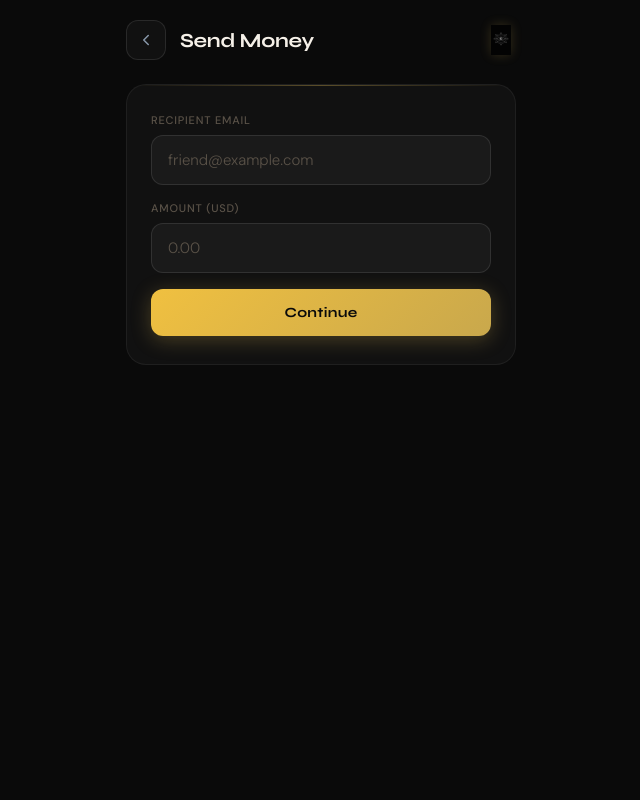
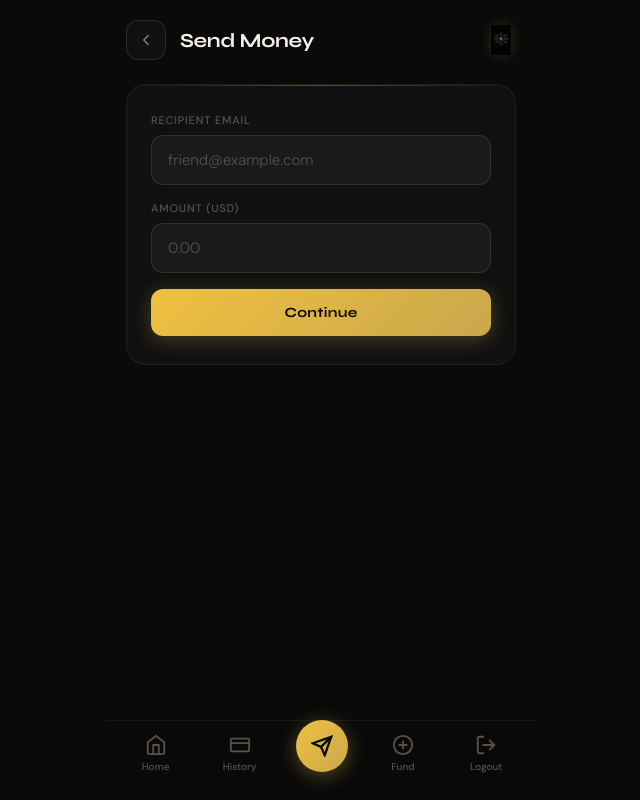
Before and after one commit to 0xfestac/festac-app, a plain HTML site: page frontend/send.html in a window 1280 px wide. Shown: the whole page, without its empty margins (319-959 px from the left). Drawn offline with Linux system fonts and the light colour scheme.

Commit message:
Update send.html

```diff
--- a/frontend/send.html
+++ b/frontend/send.html
@@ -5,21 +5,18 @@
   <title>Festac — Send Money</title>
   <meta name="viewport" content="width=device-width, initial-scale=1.0">
   <link rel="manifest" href="manifest.json">
-  <meta name="theme-color" content="#00e5a0">
+  <meta name="theme-color" content="#c9a84c">
   <link rel="stylesheet" href="css/style.css">
 </head>
 <body>
-  <div class="page">
+  <div class="page has-nav">
     <div class="page-header fade-up">
       <a href="dashboard.html" class="back-btn">
-        <svg width="18" height="18" viewBox="0 0 24 24" fill="none" stroke="#8898aa" stroke-width="2" stroke-linecap="round" stroke-linejoin="round">
-          <polyline points="15 18 9 12 15 6"/>
-        </svg>
+        <svg width="18" height="18" viewBox="0 0 24 24" fill="none" stroke="#8a7e6e" stroke-width="2" stroke-linecap="round"><polyline points="15 18 9 12 15 6"/></svg>
       </a>
       <h2>Send Money</h2>
       <img src="icon.png" class="page-logo" alt="Festac">
     </div>
-
     <div class="page-body">
       <div class="card fade-up">
         <div class="field">
@@ -34,6 +31,28 @@
       </div>
     </div>
   </div>
+
+  <nav class="bottom-nav">
+    <a href="dashboard.html" class="nav-item">
+      <svg viewBox="0 0 24 24" fill="none" stroke="#5a5248" stroke-width="2" stroke-linecap="round"><path d="M3 9l9-7 9 7v11a2 2 0 0 1-2 2H5a2 2 0 0 1-2-2z"/><polyline points="9 22 9 12 15 12 15 22"/></svg>
+      <span>Home</span>
+    </a>
+    <a href="transaction.html" class="nav-item">
+      <svg viewBox="0 0 24 24" fill="none" stroke="#5a5248" stroke-width="2" stroke-linecap="round"><rect x="2" y="5" width="20" height="14" rx="2"/><line x1="2" y1="10" x2="22" y2="10"/></svg>
+      <span>History</span>
+    </a>
+    <a href="send.html" class="nav-item-center">
+      <svg viewBox="0 0 24 24" fill="none" stroke="#0a0a0a" stroke-width="2.5" stroke-linecap="round"><line x1="22" y1="2" x2="11" y2="13"/><polygon points="22 2 15 22 11 13 2 9 22 2"/></svg>
+    </a>
+    <a href="fund.html" class="nav-item">
+      <svg viewBox="0 0 24 24" fill="none" stroke="#5a5248" stroke-width="2" stroke-linecap="round"><circle cx="12" cy="12" r="10"/><line x1="12" y1="8" x2="12" y2="16"/><line x1="8" y1="12" x2="16" y2="12"/></svg>
+      <span>Fund</span>
+    </a>
+    <button class="nav-item" onclick="logout()">
+      <svg viewBox="0 0 24 24" fill="none" stroke="#5a5248" stroke-width="2" stroke-linecap="round"><path d="M9 21H5a2 2 0 0 1-2-2V5a2 2 0 0 1 2-2h4"/><polyline points="16 17 21 12 16 7"/><line x1="21" y1="12" x2="9" y2="12"/></svg>
+      <span>Logout</span>
+    </button>
+  </nav>
 
   <div id="pinModal" class="modal">
     <div class="modal-sheet">
```
